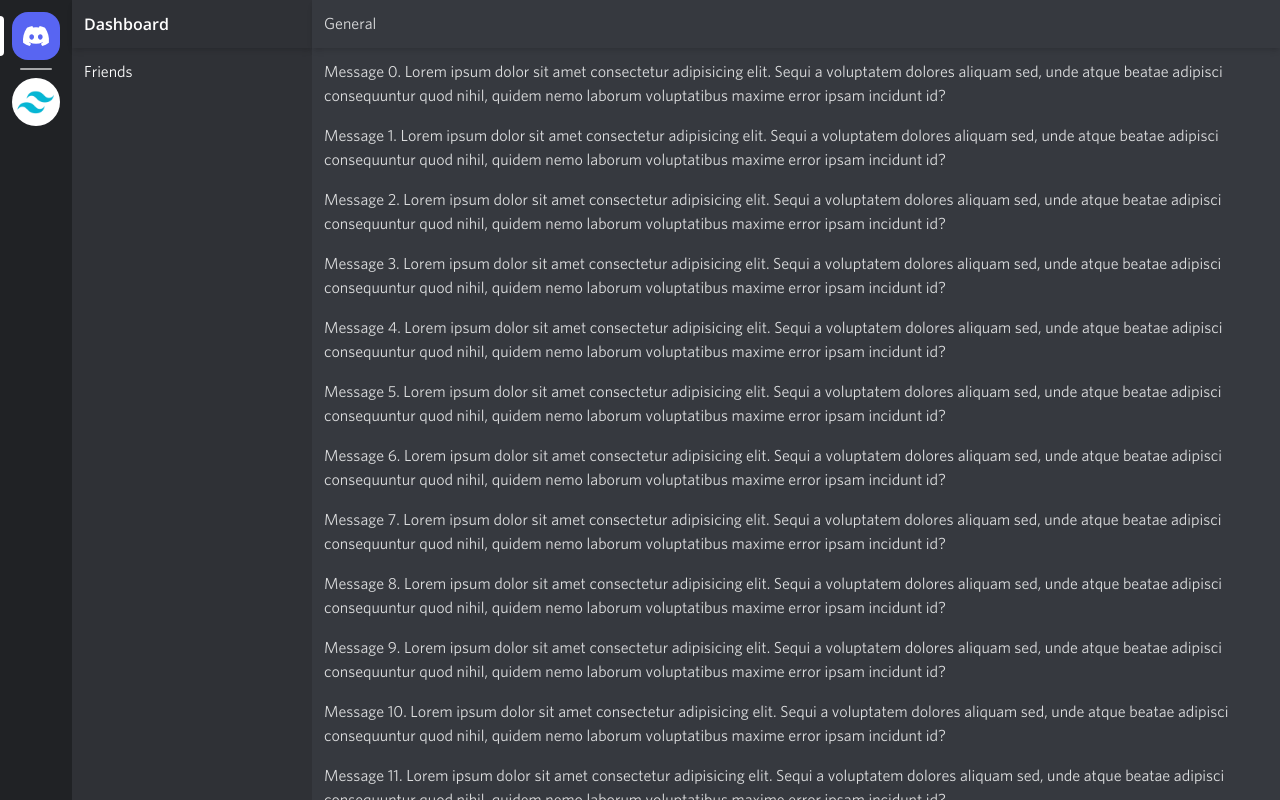
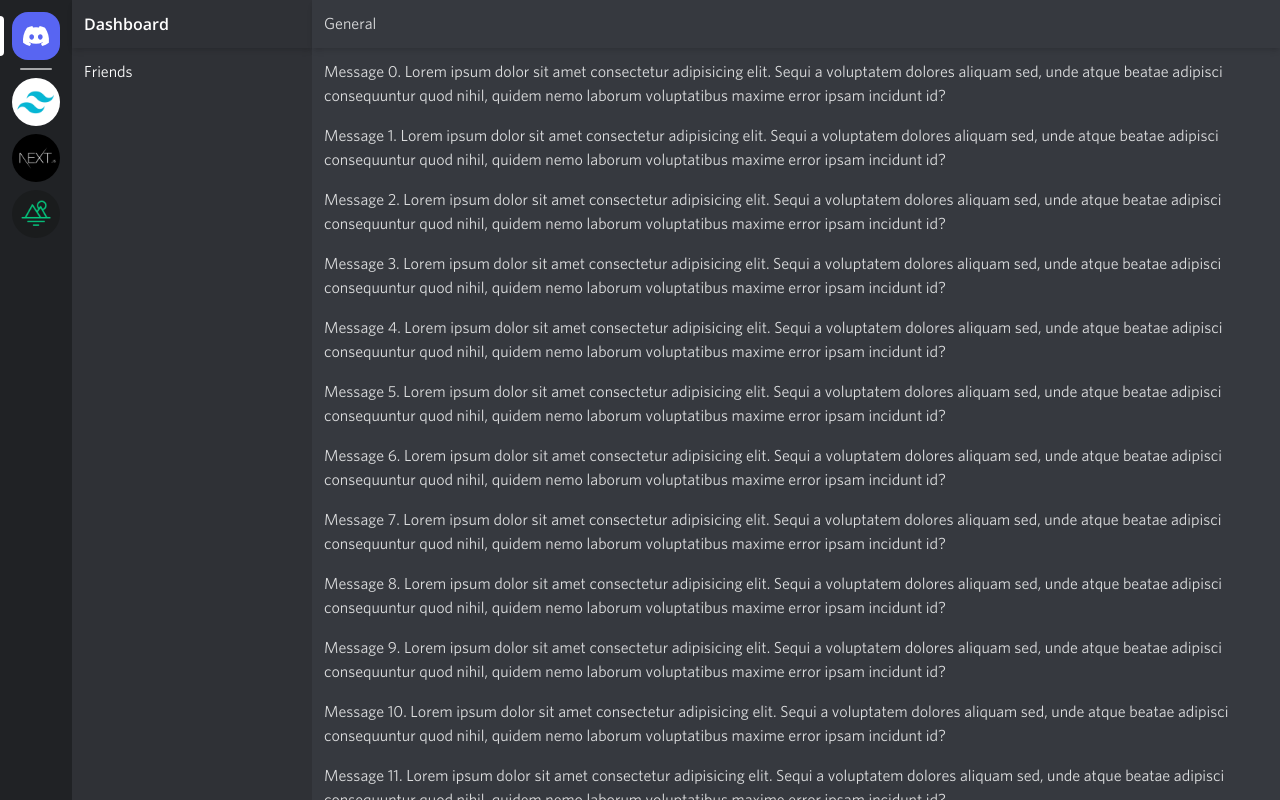
Before and after one commit to FranciscoJavierMartin/Discord-tailwind, a Vue app: page / in a window 1280 px wide. Built offline with nearby package versions, Linux system fonts and the light colour scheme.

Commit message:
Add servers

```diff
--- a/src/layouts/MainLayout.vue
+++ b/src/layouts/MainLayout.vue
@@ -5,8 +5,12 @@
         <DiscordIcon class="h-5 w-7" />
       </NavLink>
       <hr class="border-t-white/[.60] border-t-2 rounded mx-2" />
-      <NavLink :to="`/servers/1`">
-        <img src="/servers/tailwind.png" />
+      <NavLink
+        v-for="server of servers"
+        :key="server.id"
+        :to="`/servers/${server.id}`"
+      >
+        <img :src="`/servers/${server.img}`" />
       </NavLink>
     </div>
     <slot />
@@ -16,4 +20,10 @@
 <script lang="ts" setup>
 import DiscordIcon from '@/components/DiscordIcon.vue';
 import NavLink from '@/components/NavLink.vue';
+
+const servers = [
+  { id: '1', img: 'tailwind.png' },
+  { id: '2', img: 'next.png' },
+  { id: '3', img: 'mirage.png' },
+];
 </script>
```
